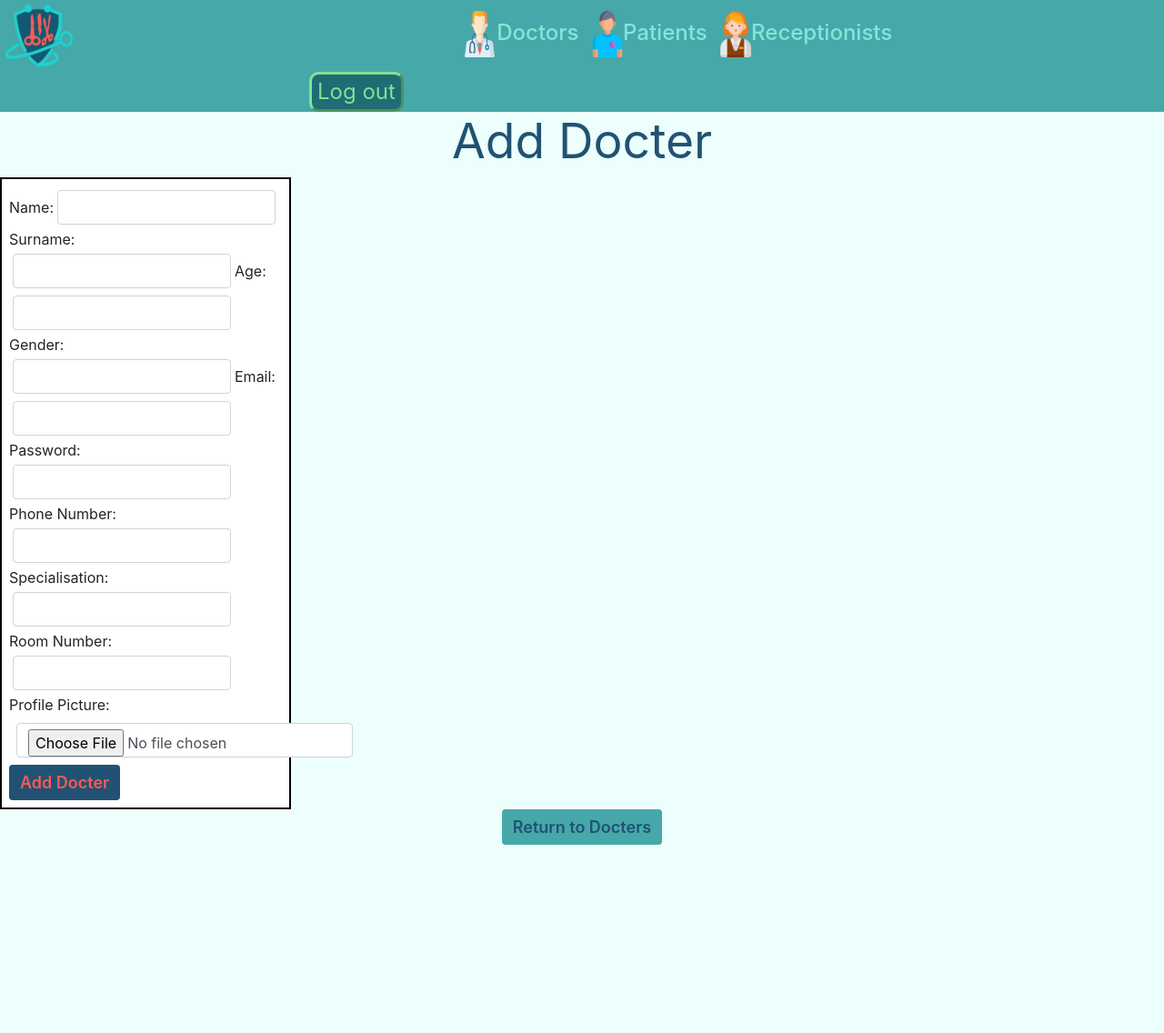
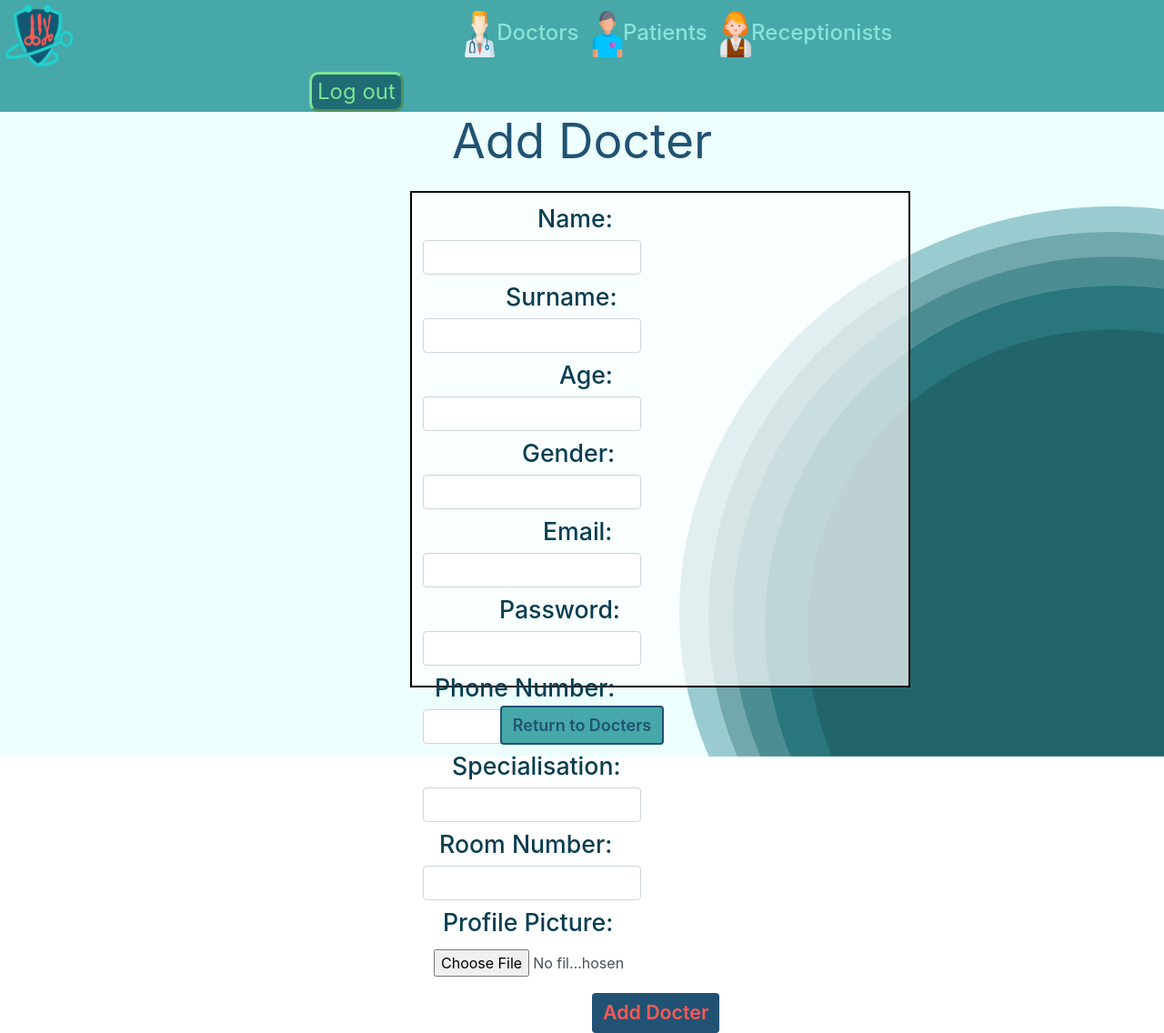
Before and after one commit to DupieM/DuPlessisMarine_221326_Final_Project, a PHP site: page /create_docters.php in a window 1280 px wide. Shown: the whole page at 91% size. Before the commit the page ends 929 px from the top, so only its background shows below. Run offline with PHP 8.4, Linux system fonts and the light colour scheme.

Commit message:
create code

```diff
--- a/appointment.php
+++ b/appointment.php
@@ -31,7 +31,7 @@
 
 
         <div style="text-align: center;">
-            <a class="btn" href="" role="button" style="border: none;background-color: #215273;color: #FE5955;font-size: large;font-weight: 600;">Book Appointment</a>
+            <a class="btn" href="book_appointment.php" role="button" style="border: none;background-color: #215273;color: #FE5955;font-size: large;font-weight: 600;">Book Appointment</a>
         </div>
 
     </body>
--- a/create_docters.php
+++ b/create_docters.php
@@ -10,7 +10,7 @@
         <link rel="stylesheet" href="style.css">
     </head>
 
-    <body style="background-color: #ECFFFD;">
+    <body style="">
         <div class="topnav">
             <img src="img\dv logo.png" alt="logo" height="79" style="padding: 5px;">
             <a href="docters.php" style="margin-left: 420px;font-size: 18pt;font-weight: 500;color: #87E4DA;text-decoration-line: none;"><img src="img\icon_doc.png" alt="doc" height="51">Doctors</a>
@@ -23,45 +23,48 @@
             </a>
         </div>
 
-        <!-- <img src="img\update_docter.png" alt="image of patern" style="height: 600px;"> -->
 
-        <div style="text-align: center; margin-top:">
+
+        <div style="background-image: url('img/create_doc_recp.png');background-repeat: no-repeat;height: 710px;">
+            <div style="text-align: center;">
                 <h1 style="color: #215273; font-size: 40pt; font-weight: 400;">Add Docter</h1>
             </div>
 
-        <div style="width: 320px;height 300px;background-color: white;border: 2px solid black;">
-            <form class="form-inline m-2" action="create.php" method="POST">
-                <label for="name">Name:</label>
-                <input type="text" class="form-control m-1" id="name" name="name" style="width: 240px;">
-                <label for="score">Surname:</label>
-                <input type="text" class="form-control m-1" id="surname" name="surname" style="width: 240px;">
-                <label for="score">Age:</label>
-                <input type="number" class="form-control m-1" id="age" name="age" style="width: 240px;">
-                <label for="score">Gender:</label>
-                <input type="text" class="form-control m-1" id="gender" name="gender" style="width: 240px;">
-                <label for="score">Email:</label>
-                <input type="text" class="form-control m-1" id="email" name="email" style="width: 240px;">
-                <label for="score">Password:</label>
-                <input type="text" class="form-control m-1" id="password" name="password" style="width: 240px;">
-                <label for="score">Phone Number:</label>
-                <input type="number" class="form-control m-1" id="phonenumber" name="phonenumber" style="width: 240px;">
-                <label for="score">Specialisation:</label>
-                <input type="text" class="form-control m-1" id="specialisation" name="specialisation" style="width: 240px;">
-                <label for="score">Room Number:</label>
-                <input type="text" class="form-control m-1" id="roomnumber" name="roomnumber" style="width: 240px;">
-                <label for="score">Profile Picture:</label>
-                <input type="file" name="image" id ="image" accept=".jpg, .jpeg, .png" class="form-control m-2">
-                <button type="submit" class="btn" style="border: none;background-color: #215273;color: #FE5955;font-size: large;font-weight: 600;">
+            <div style="margin-top: 23px;width: 550px;height: 546px;background-color: rgba(255, 255, 255, 0.7);border: 2px solid black;margin-left: 451px;padding-right: 70px;">
+                <form class="form-inline m-2" action="create1.php" method="POST">
+                    <label for="name" style="padding-left: 130px;font-size: 20pt;font-weight: 500;color: #073D51;">Name:</label>
+                    <input type="text" class="form-control m-1" id="name" name="name" style="width: 240px;font-size: 12pt;color: #073D51;">
+                    <label for="score" style="padding-left: 95px;font-size: 20pt;font-weight: 500;color: #073D51;">Surname:</label>
+                    <input type="text" class="form-control m-1" id="surname" name="surname" style="width: 240px;font-size: 12pt;color: #073D51;">
+                    <label for="score" style="padding-left: 154px;font-size: 20pt;font-weight: 500;color: #073D51;">Age:</label>
+                    <input type="number" class="form-control m-1" id="age" name="age" style="width: 240px;font-size: 12pt;color: #073D51;">
+                    <label for="score" style="padding-left: 113px;font-size: 20pt;font-weight: 500;color: #073D51;">Gender:</label>
+                    <input type="text" class="form-control m-1" id="gender" name="gender" style="width: 240px;font-size: 12pt;color: #073D51;">
+                    <label for="score" style="padding-left: 136px;font-size: 20pt;font-weight: 500;color: #073D51;">Email:</label>
+                    <input type="text" class="form-control m-1" id="email" name="email" style="width: 240px;font-size: 12pt;color: #073D51;">
+                    <label for="score" style="padding-left: 88px;font-size: 20pt;font-weight: 500;color: #073D51;">Password:</label>
+                    <input type="text" class="form-control m-1" id="password" name="password" style="width: 240px;font-size: 12pt;color: #073D51;">
+                    <label for="score" style="padding-left: 17px;font-size: 20pt;font-weight: 500;color: #073D51;">Phone Number:</label>
+                    <input type="number" class="form-control m-1" id="phonenumber" name="phonenumber" style="width: 240px;font-size: 12pt;color: #073D51;">
+                    <label for="score" style="padding-left: 36px;font-size: 20pt;font-weight: 500;color: #073D51;">Specialisation:</label>
+                    <input type="text" class="form-control m-1" id="specialisation" name="specialisation" style="width: 240px;font-size: 12pt;color: #073D51;">
+                    <label for="score" style="padding-left: 22px;font-size: 20pt;font-weight: 500;color: #073D51;">Room Number:</label>
+                    <input type="text" class="form-control m-1" id="roomnumber" name="roomnumber" style="width: 240px;font-size: 12pt;color: #073D51;">
+                    <label for="score" style="padding-left: 26px;font-size: 20pt;font-weight: 500;color: #073D51;">Profile Picture:</label>
+                    <input type="file" name="image" id ="image" accept=".jpg, .jpeg, .png" class="form-control m-1" style="width: 240px;border: none;background-color: rgba(255, 255, 255, 0.1);">
+                    <button type="submit" class="btn" style="border: none;background-color: #215273;color: #FE5955;font-size: 16pt;;font-weight: 600;margin-top: 12px;margin-left: 190px;">
                         Add Docter
                     </button>
                 </form>
             </div>
 
-         <div style="text-align: center;">
-            <a class="btn" href="docters.php" role="button" style="border: none;background-color: #46A8A9;color: #215273;font-size: large;font-weight: 600;">Return to Docters</a>
+            <div style="text-align: center; margin-top: 20px;">
+                <a class="btn" href="docters.php" role="button" style="border: 2px solid #215273;background-color: #46A8A9;color: #215273;font-size: large;font-weight: 600;">
+                    Return to Docters
+                </a>
             </div>
 
-
+        </div>
 
     </body>
 </html>
--- a/patients.php
+++ b/patients.php
@@ -26,7 +26,7 @@
 
         <div style="text-align: center;">
             <h1 style="color: #215273; font-size: 40pt; font-weight: 400;">Patients List</h1>
-            <a class="btn" href="" role="button" style="border: none;background-color: #215273;color: #FE5955;font-size: large;font-weight: 600;">Add Patient</a>
+            <a class="btn" href="create_patients.php" role="button" style="border: none;background-color: #215273;color: #FE5955;font-size: large;font-weight: 600;">Add Patient</a>
         </div>
 
         </br>
--- a/receptionist.php
+++ b/receptionist.php
@@ -26,7 +26,7 @@
 
         <div style="text-align: center;">
             <h1 style="color: #215273; font-size: 40pt; font-weight: 400;">Receptionists List</h1>
-            <a class="btn" href="" role="button" style="border: none;background-color: #215273;color: #FE5955;font-size: large;font-weight: 600;">Add Receptionist</a>
+            <a class="btn" href="create_receptionist.php" role="button" style="border: none;background-color: #215273;color: #FE5955;font-size: large;font-weight: 600;">Add Receptionist</a>
         </div>
 
         </br>
```
Also changed, not shown: create_patients.php (+68 -0 lines), create_receptionist.php (+68 -0 lines), create1.php (renamed from create.php), img/Update patients.png (deleted), img/appointment.png (deleted), img/create_doc_recp.png (added), img/create_pat.png (added), img/docters.png (deleted), img/patients.png (deleted), img/update_docter.png (deleted). Lines whose indentation alone changed are shown as unchanged.
